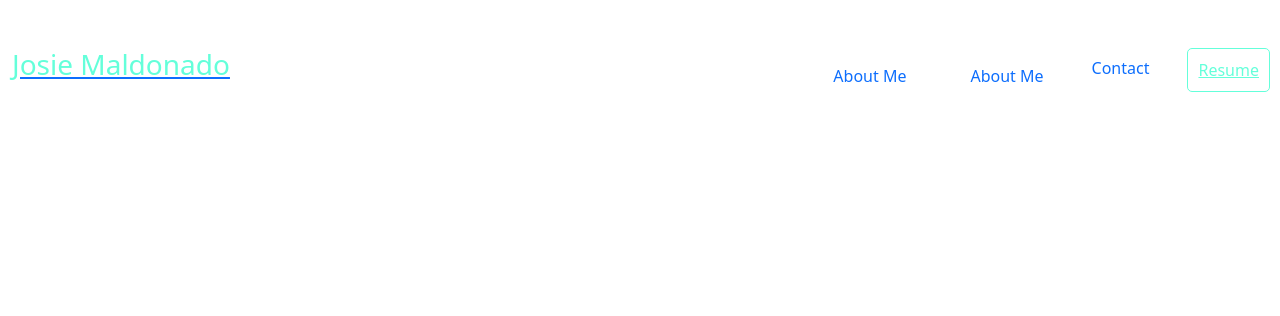
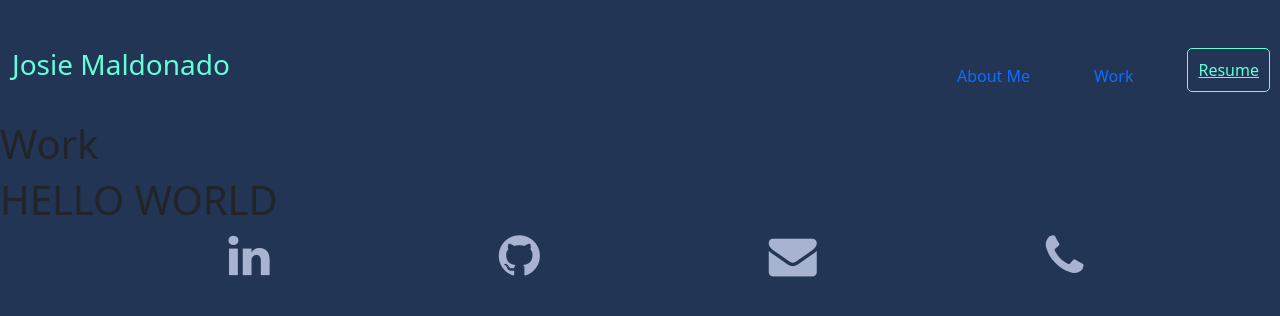
Before and after one commit to JosieMald/react-portfolio, a React (Create React App) app: page /work in a window 1280 px wide. Shown: the top 316 px of the page. Built offline with nearby package versions, Linux system fonts and the light colour scheme.

Commit message:
added footer and rendered to page. RCommented out wrapper because it was not displaying linked pages.

```diff
--- a/public/index.html
+++ b/public/index.html
@@ -9,6 +9,16 @@
       name="description"
       content="Web site created using create-react-app"
     />
+     <!-- ANIMATE -->
+     <link
+     rel="stylesheet"
+     href="https://cdnjs.cloudflare.com/ajax/libs/animate.css/4.1.1/animate.min.css"
+   />
+   <!-- FONT AWESOME -->
+   <link
+   rel="stylesheet"
+   href="https://maxcdn.bootstrapcdn.com/font-awesome/4.4.0/css/font-awesome.min.css"
+ />
     <link rel="apple-touch-icon" href="%PUBLIC_URL%/logo192.png" />
     <!--
       manifest.json provides metadata used when your web app is installed on a
--- a/src/App.js
+++ b/src/App.js
@@ -1,21 +1,23 @@
 import React from "react";
 import { BrowserRouter as Router, Route } from "react-router-dom";
 import Navbar from "./components/Navbar/index";
-import Wrapper from "./components/Wrapper/index";
+// import Wrapper from "./components/Wrapper/index";
 import About from "./pages/About";
+import Work from "./pages/Work"
+import Footer from "./components/Footer/index";
 
 function App() {
   return (
     <Router>
       <div className="App">
         <Navbar />
-        <Wrapper>
+        {/* <Wrapper> */}
           <Route exact path="/" component={About} />
           <Route exact path="/about" component={About} />
-          {/* <Route exact path="/discover" component={Discover} />
-          <Route exact path="/search" component={Search} /> */}
+          <Route exact path="/work" component={Work} />
           <h1>HELLO WORLD</h1>
-        </Wrapper>
+        {/* </Wrapper> */}
+        <Footer />
       </div>
      </Router>
   );
--- /dev/null
+++ b/src/components/Footer/index.js
@@ -0,0 +1,33 @@
+import React from "react";
+import "./style.css";
+
+function Footer() {
+    return (
+        <div className="container">
+      <ul className="d-flex text-right justify-content-around">
+        <li>
+          <a target="_blank" href="https://www.linkedin.com/in/josie-maldonado-437b909a">
+            <i className="fa fa-linkedin fa_custom fa-3x"></i>
+          </a>
+        </li>
+        <li>
+          <a target="_blank" href="https://github.com/JosieMald">
+            <i className="fa fa-github fa_custom fa-3x"></i>
+          </a>
+        </li>
+        <li>
+          <a href="mailto:JosieLindaMaldonado@gmail.com">
+            <i className="fa fa-envelope fa_custom fa-3x"></i>
+          </a>
+        </li>
+        <li>
+          <a href="tel:770.695.5804">
+            <i className="fa fa-phone fa_custom fa-3x"></i>
+          </a>
+        </li>
+      </ul>
+    </div>
+    )
+};
+
+export default Footer;
--- a/src/components/Navbar/index.js
+++ b/src/components/Navbar/index.js
@@ -26,15 +26,12 @@ import "./style.css";
 //   }
 //   startImageTransition();
 
-
 function Navbar() {
   return (
     <header>
       <nav className="d-flex align-middle mt-5">
         <div className="container">
-      <Link className="nav1 hide" to="/">
-        <h3>Josie Maldonado</h3>
-      </Link>
+          <h3 class="nav1 hide">Josie Maldonado</h3>
         </div>
         <div className="container">
           <ul className="d-flex text-right align-middle justify-content-end">
@@ -42,7 +39,8 @@ function Navbar() {
               <Link
                 to="/"
                 className={
-                window.location.pathname === "/" || window.location.pathname === "/about"
+                  window.location.pathname === "/" ||
+                  window.location.pathname === "/about"
                     ? "nav-link active"
                     : "nav-link"
                 }
@@ -52,27 +50,27 @@ function Navbar() {
             </li>
             <li className="nav-link nav3 hide">
               <Link
-              to="/"
+                to="/work"
                 className={
-                window.location.pathname === "/" || window.location.pathname === "/about"
+                  window.location.pathname === "/work" ||
+                  window.location.pathname === "/work"
                     ? "nav-link active"
                     : "nav-link"
                 }
               >
-              About Me
+                Work
               </Link>
-          </li>
-          <li>
-            <a className="nav-link nav4 hide" href="#contact">Contact</a>
             </li>
           </ul>
         </div>
         <div id="resumeBtn" className="nav5 hide">
-        <a className="resumeBtn nav5 hide" href="assets/resume.pdf">Resume</a>
+          <a className="resumeBtn nav5 hide" href="assets/resume.pdf">
+            Resume
+          </a>
         </div>
       </nav>
     </header>
-    )
-};
+  );
+}
 
 export default Navbar;
--- a/src/index.css
+++ b/src/index.css
@@ -1,3 +1,3 @@
-* body {
+* {
     background-color: #233554;
   }
--- a/src/pages/Work.js
+++ b/src/pages/Work.js
@@ -0,0 +1,9 @@
+import React from "react";
+
+function Work() {
+    return (
+        <h1>Work</h1>
+    )
+};
+
+export default Work;
```
Also changed, not shown: src/components/Footer/style.css (added). Lines whose indentation alone changed are shown as unchanged.
